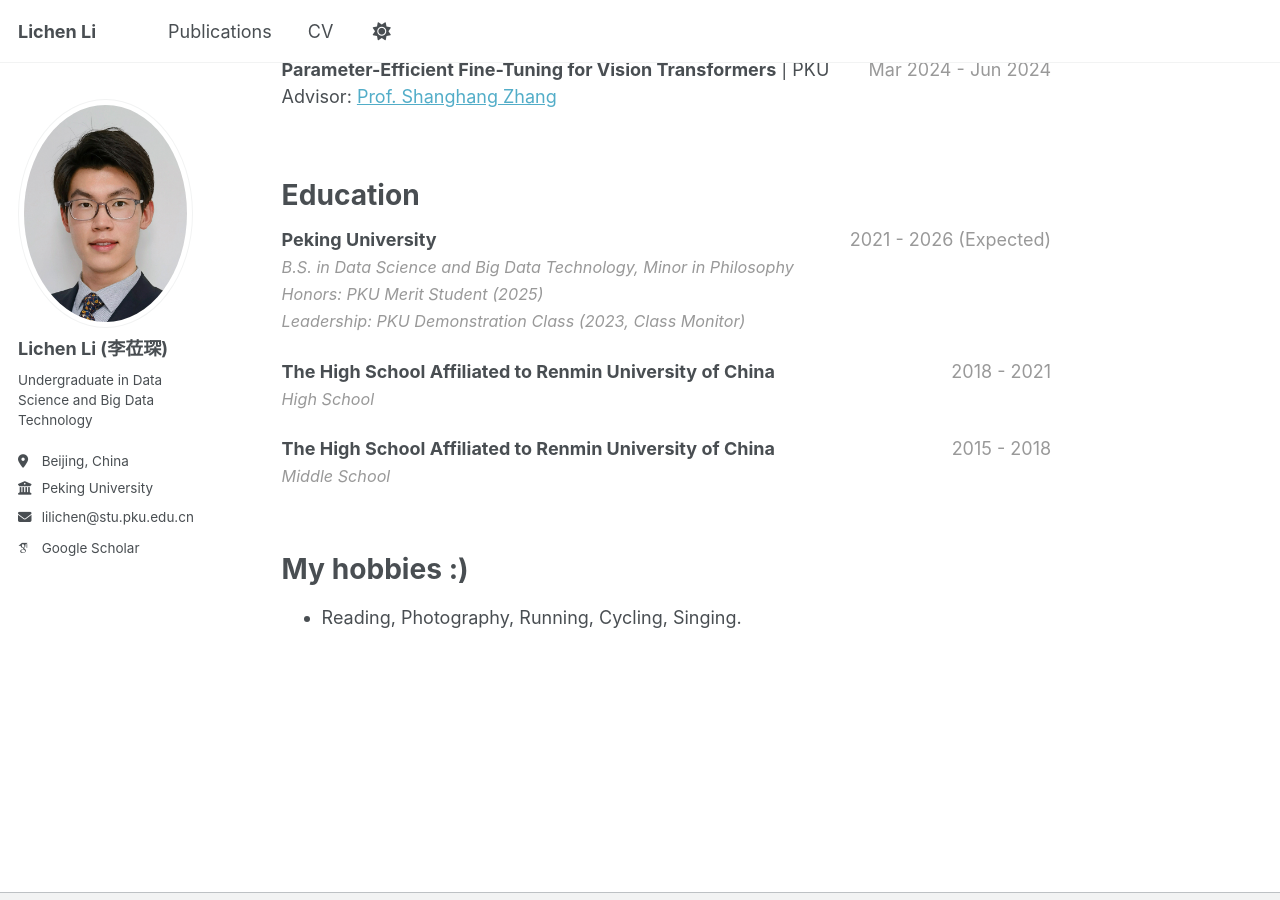
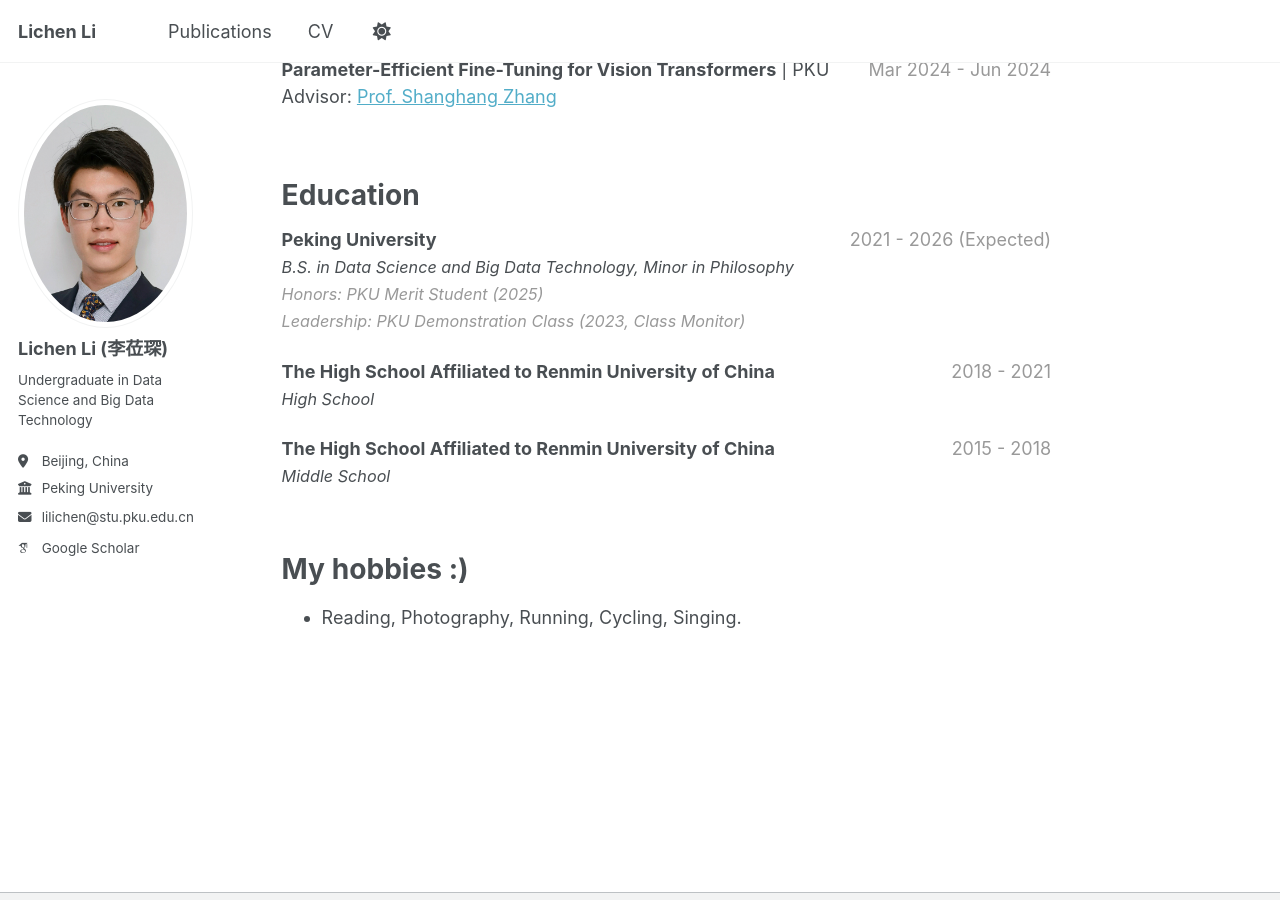
Before and after one commit to LichenLillc/LichenLillc.github.io, a Jekyll site: the page built from _pages/about.md, in a window 1280 px wide and 900 px high, scrolled down 851 px. Built offline with Jekyll 4.4.1, drawn with Linux system fonts in a browser that asks for light colours; some web fonts are replaced; a script that is not in the unit is left out.

Commit message:
Remove color styling from education section

```diff
--- a/_pages/about.md
+++ b/_pages/about.md
@@ -40,15 +40,15 @@ Education
 ======
 
 **Peking University** <span style="float: right; color: #999;">2021 - 2026 (Expected)</span> <br>
-<span style="color: #999; font-size: 0.9em;">*B.S. in Data Science and Big Data Technology, Minor in Philosophy*</span> <br>
+<span style="font-size: 0.9em;">*B.S. in Data Science and Big Data Technology, Minor in Philosophy*</span> <br>
 <span style="color: #999; font-size: 0.9em;">*Honors: PKU Merit Student (2025)*</span> <br>
 <span style="color: #999; font-size: 0.9em;">*Leadership: PKU Demonstration Class (2023, Class Monitor)*</span> <br>
 
 **The High School Affiliated to Renmin University of China** <span style="float: right; color: #999;">2018 - 2021</span> <br>
-<span style="color: #999; font-size: 0.9em;">*High School*</span> <br>
+<span style="font-size: 0.9em;">*High School*</span> <br>
 
 **The High School Affiliated to Renmin University of China** <span style="float: right; color: #999;">2015 - 2018</span> <br>
-<span style="color: #999; font-size: 0.9em;">*Middle School*</span> <br>
+<span style="font-size: 0.9em;">*Middle School*</span> <br>
 
 <div style="height: 40px;"></div>
 
```
